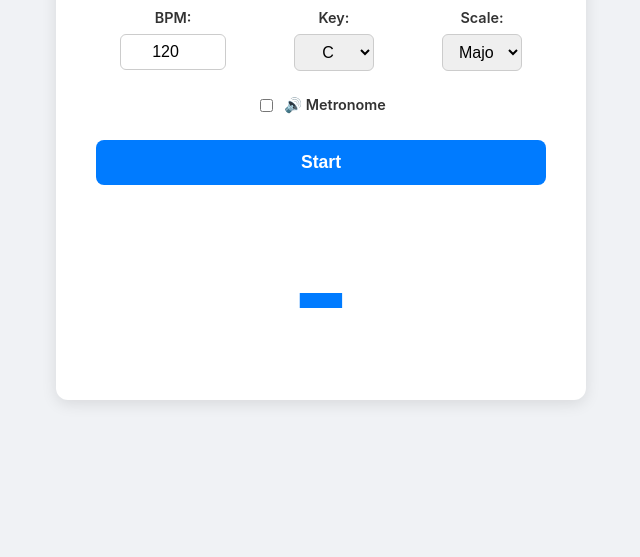
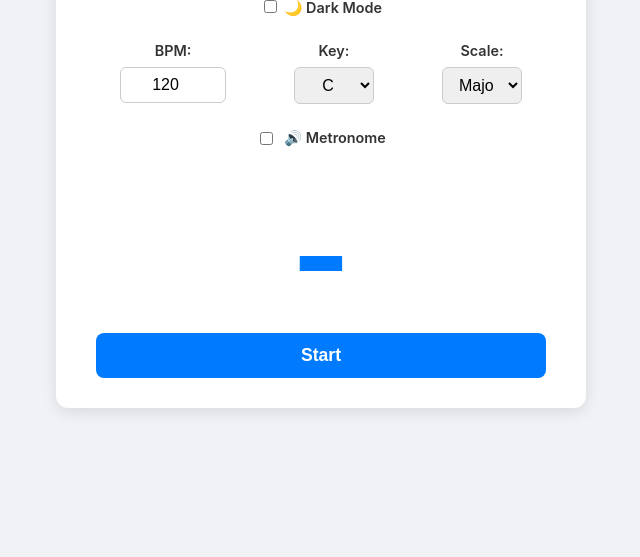
Before and after one commit to eightbitnightmare/eightbitnightmare.github.io, a plain HTML site: page fretboardtrainer.html in a window 1280 px wide. Shown: the part 243-800 px from the top of the page, without its empty margins (319-959 px from the left). Drawn offline with Linux system fonts and the light colour scheme.

Commit message:
Update fretboardtrainer.html

```diff
--- a/fretboardtrainer.html
+++ b/fretboardtrainer.html
@@ -10,6 +10,11 @@
 
     <div class="trainer-container">
         <h1>🎸 Fretboard Trainer</h1>
+
+        <div class="dark-mode-control">
+            <input type="checkbox" id="dark-mode-toggle" name="dark-mode">
+            <label for="dark-mode-toggle">🌙 Dark Mode</label>
+        </div>
 
         <div class="controls">
             <div class="control-group">
@@ -33,10 +38,8 @@
             <label for="metronome-toggle">🔊 Metronome</label>
         </div>
 
-
+        <div id="note-display">-</div>
         <button id="start-stop-btn">Start</button>
-
-        <div id="note-display">-</div>
     </div>
 
     <audio id="metronome-sound" src="metronome_01.mp3" preload="auto"></audio>
```
